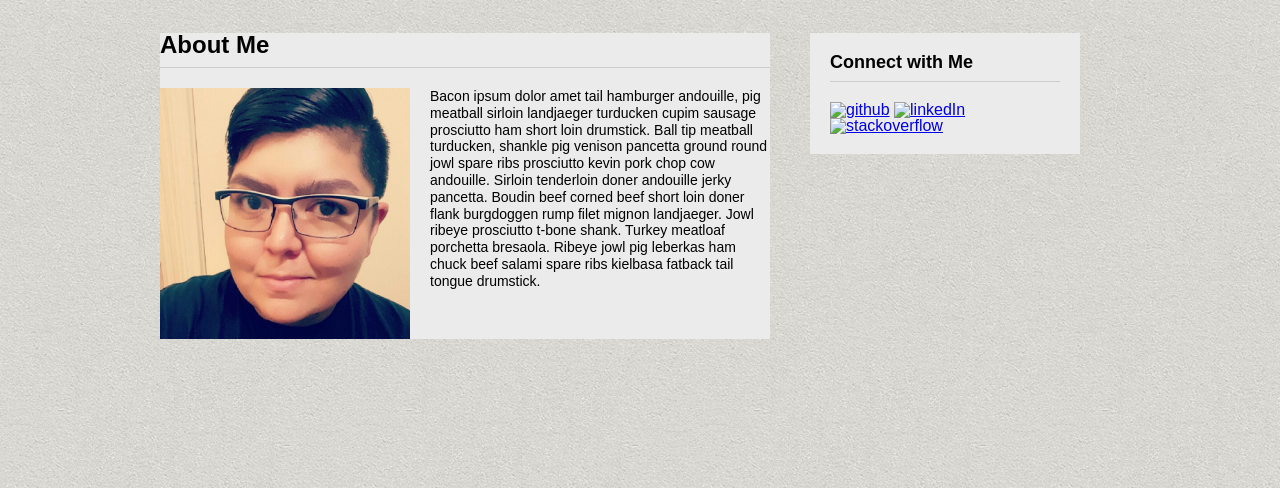
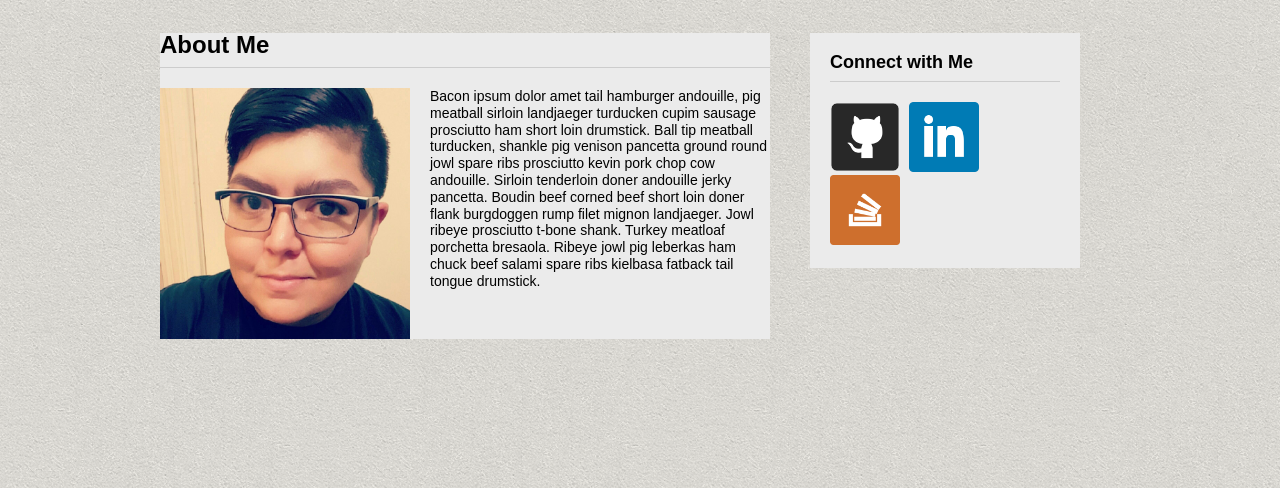
Before and after one commit to v8tx/Basic-Portfolio, a PHP site: page / in a window 1280 px wide. Shown: the part 72-560 px from the top of the page. Run offline with PHP 8.4, Linux system fonts and the light colour scheme; some web fonts are replaced.

```diff
--- a/assets/css/style.css
+++ b/assets/css/style.css
@@ -150,7 +150,12 @@ ul {
 li {
 	padding: 0;
 	display: inline;
-	width: 95%;
-	margin: 0 0 10px 0;
+	width: 100%;
+	margin: 0 5px 0 0;
 
 }
+.sm-icon {
+	width: 70px;
+	height: auto;
+
+}
--- a/index.html
+++ b/index.html
@@ -32,9 +32,9 @@
 		<section id="sidebar">
 			<h3>Connect with Me</h3>
 			<ul>
-				<li><a href="#"><img src="" alt="github"></a></li>
-				<li><a href="#"><img src="" alt="linkedIn"></a></li>
-				<li><a href="#"><img src="" alt="stackoverflow"></a></li>
+				<li><a href="#"><img class="sm-icon" src="assets/images/github.png" alt="github"></a></li>
+				<li><a href="#"><img class="sm-icon" src="assets/images/linkedin.png" alt="linkedIn"></a></li>
+				<li><a href="#"><img class="sm-icon" src="assets/images/stackoverflow.png" alt="stackoverflow"></a></li>
 			</ul>
 		</section>
 	</div>
```
